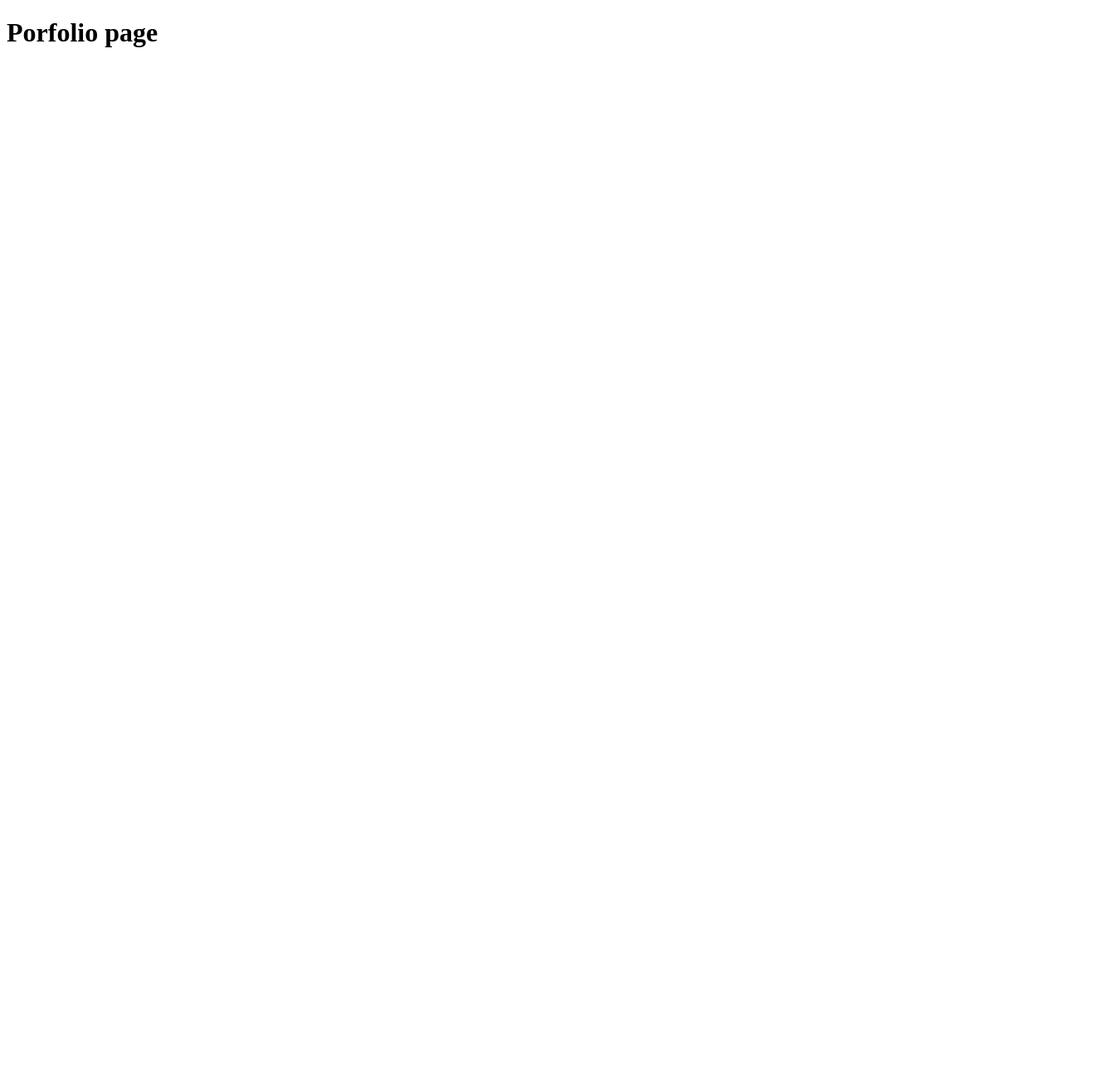
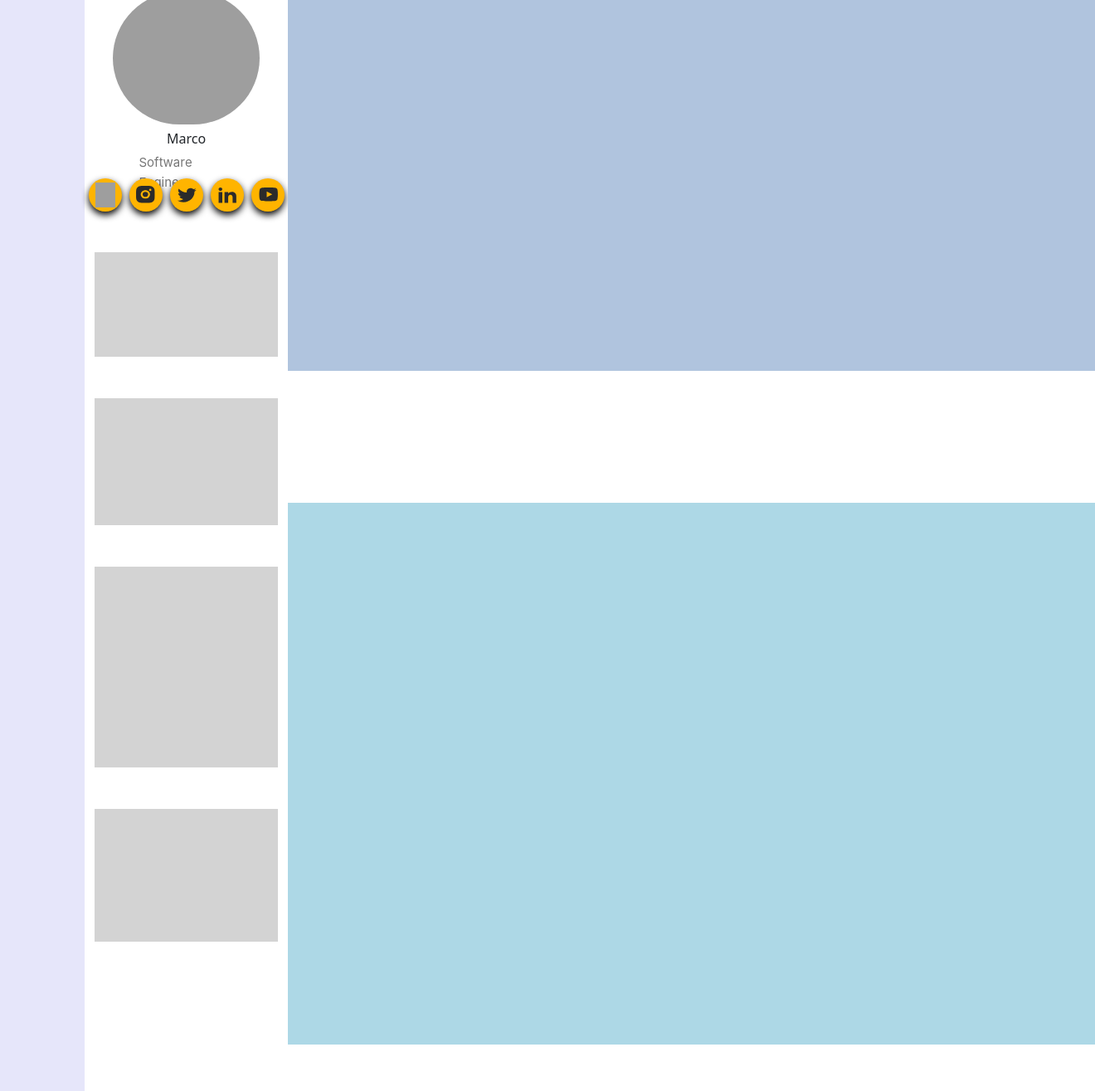
Before and after one commit to mukhammads-dev/madagascar, a Django app: page /portfolio/ in a window 1320 px wide. Before the commit the page is almost empty. Shown: the whole page at 83% size. Before the commit the page ends 57 px from the top, so only its background shows below. Run offline with Django 4.2, Linux system fonts and the light colour scheme; grey boxes are pictures that could not be loaded.

Commit message:
feat: portfolio publishing first stage

```diff
--- /dev/null
+++ b/portfolio/data.py
@@ -0,0 +1,40 @@
+author = {
+    "name": "Marco",
+    "profession": "Software Engineer",
+    "age": 21,
+    "residence": "S.Korea",
+    "adress": "S.Korea, Busan",
+    "languages": ["English", "Korean", "Uzbek"],
+    "skills": ["Html", "Css", "Js", "NodeJS", "Python"],
+    "extra_skills": [
+        "Bootstrap, Materialize",
+        "Styling, Sass",
+        "Django, Flask",
+        "GIT Knowledge"
+    ],
+    "work_place": "IT Company",
+    "service_desc": (
+        "Amet minim mollit non deserunt ullamco est sit aliqua dolor do amet sint. "
+        "Velit officia consequat duis enim velit mollit. lorem ipsum"
+    ),
+    "about_me": (
+        "Lorem ipsum dolor sit amet, consectetur adipiscing elit. Et, volutpat "
+        "feugiat placerat lobortis. Natoque rutrum semper sed suspendisse nunc lectus"
+    ),
+    "city": "Denau",
+    "title": ["Flower", "Seedlings", "Gardner", "Old", "New"],
+    "flower_desc": [
+        "What is a Flower?",
+        "What is a Seedling?",
+        "Who is Gardner?"
+    ],
+    "flower_name": [
+        "Tulip", "Daffodil", "Poppy", "Sunflower",
+        "Bluebell", "Rose", "Snowdrop", "Cherry", "blossom"
+    ],
+    "flower_price": [
+        "15$", "25$", "12$", "20$", "35$", "30$", "22$", "19$", "9$"
+    ],
+    "famous_words": ["World is Beautiful with Flowers"],
+    "famous_name": ["Steve Jobs"]
+}
--- a/portfolio/views.py
+++ b/portfolio/views.py
@@ -1,5 +1,6 @@
 from django.http import HttpResponse, HttpResponseServerError
 from django.shortcuts import render
+from portfolio.data import author
 
 # Portfolio controller[VIEW]
 
@@ -8,7 +9,7 @@ def get_portfolio(request):
     try:
         print("\n get_portfolio")
         # Portfolio Model > data
-        return render(request, "portfolio.html", {}, status=200)
+        return render(request, "portfolio.html", author, status=200)
     except Exception as err:
         print("Error in get_portfolio:", err)
         return HttpResponseServerError("Something went wrong")
--- a/static/css/portfolio.css
+++ b/static/css/portfolio.css
@@ -0,0 +1,182 @@
+.portfolio-frame {
+    position: relative;
+    width: 100%;
+    height: 100%;
+    display: flex;
+    background: lavender;
+}
+
+.portfolio-frame .container {
+    height: 1315px;
+    display: flex;
+    flex-direction: row;
+    justify-content: space-between;
+}
+
+/* Left Section */
+.container .left-section {
+    position: relative;
+    width: 245px;
+    height: 1315px;
+    background-color: white;
+    display: flex;
+    flex-direction: column;
+    align-items: center;
+
+
+}
+
+.left-section .profile {
+    position: relative;
+    width: 245px;
+    height: 274px;
+    margin-top: 30px;
+    bottom: 40px;
+    display: flex;
+    flex-direction: column;
+    align-items: center;
+}
+
+.left-section .profile .image {
+    width: 177px;
+    height: 160px;
+    margin-bottom: 5px;
+    max-width: 100%;
+    border-radius: 85px;
+
+}
+
+.left-section .profile .name {
+    position: relative;
+    margin-bottom: 5px;
+}
+
+.left-section .profile .profession {
+    position: relative;
+    margin-bottom: 5px;
+    width: 114px;
+    height: 26px;
+
+    color: var(--Paragraph-Font, #767676);
+    font-kerning: none;
+    font-feature-settings: 'calt' off;
+    font-family: Inter;
+    font-size: 15px;
+    font-style: normal;
+    font-weight: 400;
+    line-height: 24px;
+    text-transform: capitalize;
+    display: flex;
+    flex-direction: column;
+}
+
+.left-section .profile .sns {
+    position: relative;
+    width: 245px;
+    display: flex;
+    flex-direction: row;
+    align-items: center;
+    justify-content: space-around;
+}
+
+.left-section .sns .box {
+    position: relative;
+    width: 40px;
+    height: 40px;
+    background: #ffb400;
+    border-radius: 50%;
+    filter: drop-shadow(0 4px 4px black);
+    display: flex;
+    justify-content: center;
+    align-items: center;
+    cursor: pointer;
+}
+
+.left-section .marginer {
+    position: relative;
+    width: 221px;
+    margin-top: 25px;
+    margin-bottom: 25px;
+    border: 1.5 px solid #F0F0F6;
+
+}
+
+.left-section .sns .box .icon {
+    width: 24px;
+    height: 30px;
+    object-fit: inherit;
+}
+
+.left-section .detail {
+    position: relative;
+    width: 221px;
+    height: 126px;
+    background: lightgray;
+
+}
+
+.left-section .languages {
+    position: relative;
+    width: 221px;
+    height: 153px;
+    background: lightgray;
+
+}
+
+.left-section .skills {
+    position: relative;
+    width: 221px;
+    height: 242px;
+    background: lightgray;
+
+}
+
+.left-section .extra-skills {
+    position: relative;
+    width: 221px;
+    height: 160px;
+    background: lightgray;
+
+}
+
+/* Middle Section */
+.container .middle-section {
+    position: relative;
+    width: 974px;
+    background-color: white;
+    display: flex;
+    flex-direction: column;
+
+
+}
+
+.middle-section .highlight {
+    position: relative;
+    width: 974px;
+    height: 447px;
+    margin-bottom: 159px;
+    display: flex;
+    flex-direction: column;
+    background-color: lightsteelblue;
+
+}
+
+.middle-section .services {
+    position: relative;
+    width: 974px;
+    height: 653px;
+    display: flex;
+    flex-direction: column;
+    align-items: center;
+    background-color: lightblue;
+
+}
+
+/* Right Section */
+.container .right-section {
+    position: relative;
+    width: 65px;
+    height: 100%;
+    background-color: #9791DD85;
+    display: flex;
+}
--- a/templates/portfolio.html
+++ b/templates/portfolio.html
@@ -6,17 +6,46 @@
   <meta name="viewport" content="width=device-width, initial-scale=1" />
   <link rel="icon" href="/static/img/favicons/portfolio.ico" />
   <link rel="stylesheet" href="/static/css/portfolio.css" />
-  <link href="https://cdnjs.cloudflare.com/ajax/libs/font-awesome/4.7.0/css/font-awesome.min.css" rel="stylesheet" />
-  <!--
-  <link rel="stylesheet"
-  href="https://cdn.jsdelivr.net/npm/bootstrap@5.3.7/dist/css/bootstrap.min.css"
-  crossorigin="anonymous" />
-  -->
+  <link rel="stylesheet" href="https://cdn.jsdelivr.net/npm/bootstrap@5.3.7/dist/css/bootstrap.min.css"
+    crossorigin="anonymous" />
+
   <title>Portfolio</title>
 </head>
 
-<body>
-  <h1> Porfolio page</h1>
+<body class="portfolio-frame">
+  <div class="container">
+    <div class="left-section">
+      <div class="profile">
+        <img class="image" src="/static/img/icon/profile.svg" alt="profile-image" />
+        <div class="name">
+          {{name}}
+        </div>
+
+        <div class="profession"> {{profession}}</div>
+        <div class="sns">
+          <div class="box"> <img class="icon" src="/static/img/icon/sns-facebook.svg" alt="icon"> </div>
+          <div class="box"> <img class="icon" src="/static/img/icon/sns-instagram.svg" alt="icon"> </div>
+          <div class="box"> <img class="icon" src="/static/img/icon/sns-twitter.svg" alt="icon"> </div>
+          <div class="box"> <img class="icon" src="/static/img/icon/sns-linked.svg" alt="icon"> </div>
+          <div class="box"> <img class="icon" src="/static/img/icon/sns-youtube.svg" alt="icon"> </div>
+        </div>
+      </div>
+      <div class="detail"></div>
+      <div class="marginer"></div>
+      <div class="languages"></div>
+      <div class="marginer"></div>
+      <div class="skills"></div>
+      <div class="marginer"></div>
+      <div class="extra-skills"></div>
+    </div>
+
+    <div class="middle-section">
+      <div class="highlight"></div>
+      <div class="services"></div>
+    </div>
+
+    <div class="right-section"></div>
+  </div>
 </body>
 
 </html>
```
